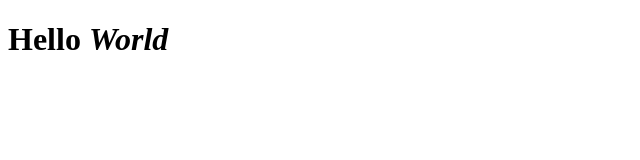
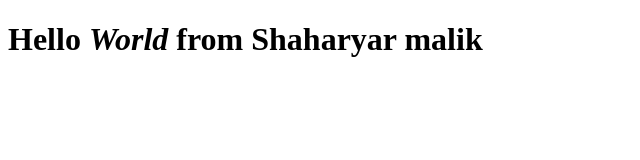
Before and after one commit to SHAHARYAR1255/Project001, a plain HTML site: page index.html in a window 1280 px wide. Shown: the whole page, without its empty margins (0-640 px from the left). Drawn offline with Linux system fonts and the light colour scheme.

Commit message:
sec commit

```diff
--- a/index.html
+++ b/index.html
@@ -4,6 +4,6 @@
 	<title>malik</title>
 </head>
 <body>
-	<h1>Hello <i>World </i></h1>
+	<h1>Hello <i>World </i> from <b> Shaharyar malik</b></h1>
 </body>
 </html>
```
